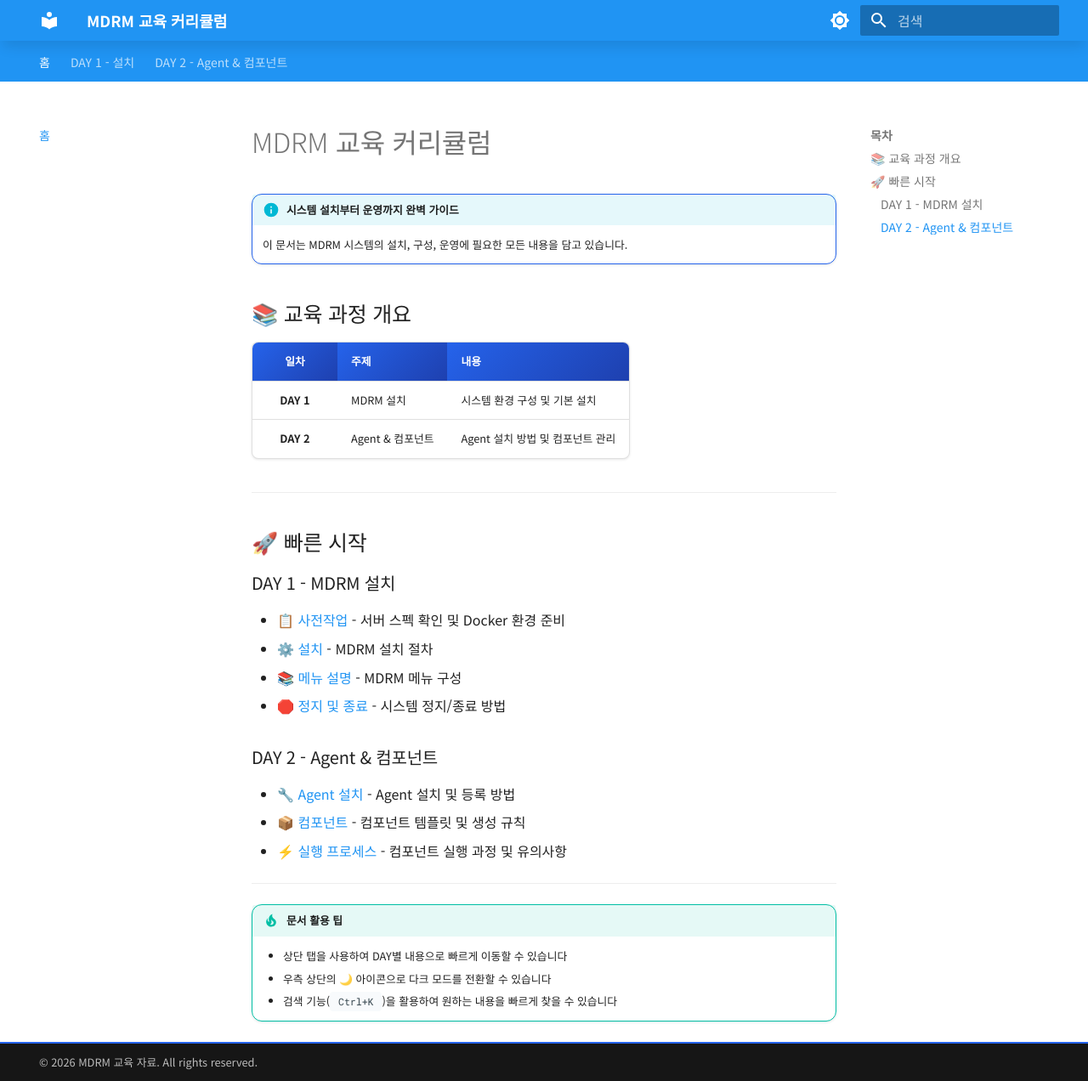
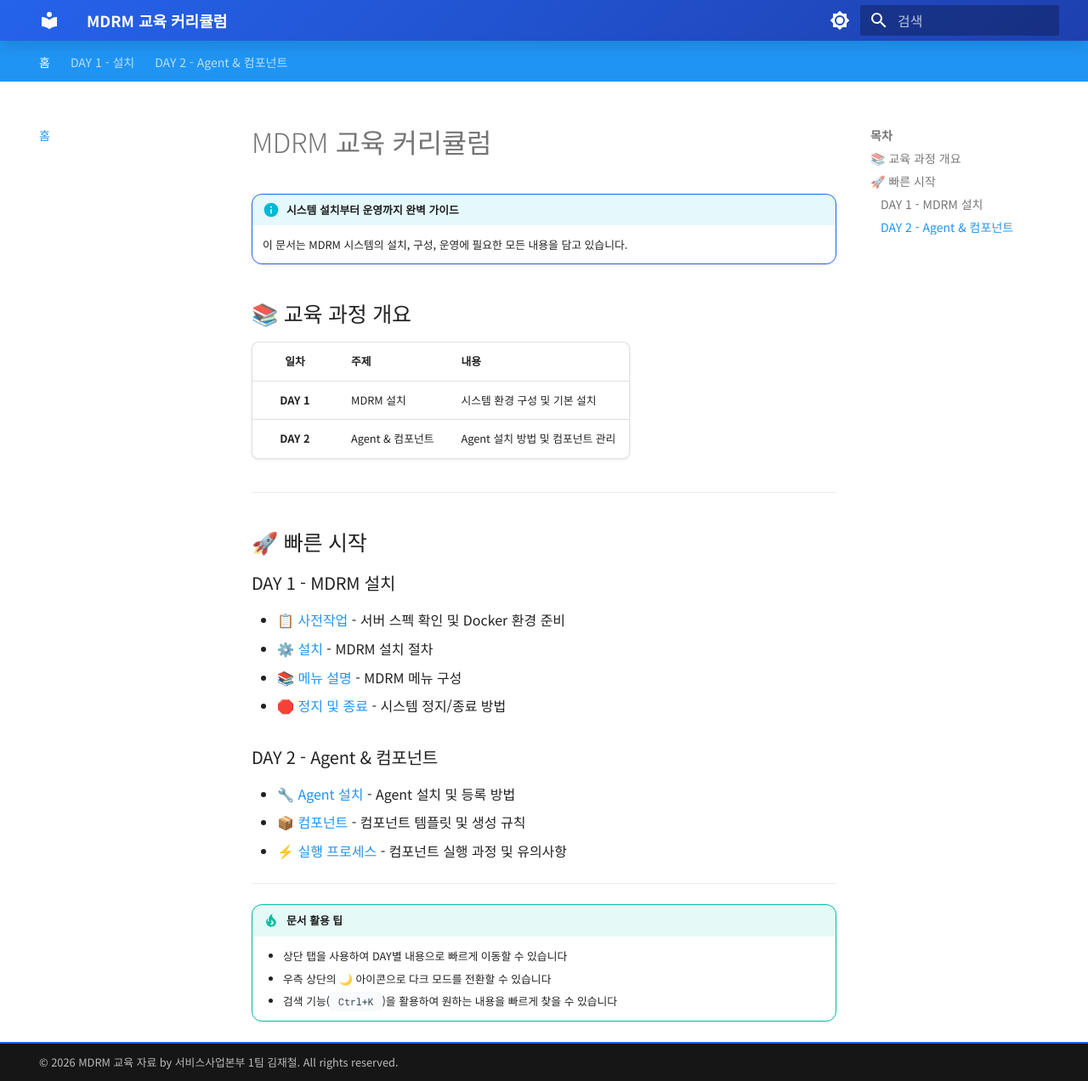
Before and after one commit to ai-uzoogom/MDRM_manual, an MkDocs documentation site: the page built from docs/index.md, in a window 1280 px wide and 1272 px high. Shown: the whole window at 85% size. Built offline with MkDocs 1.6.1 and Material for MkDocs 9.7.7, drawn with Linux system fonts in a browser that asks for light colours.

Commit message:
Update copyright and restore header gradient, remove table header gradient

```diff
--- a/docs/stylesheets/extra.css
+++ b/docs/stylesheets/extra.css
@@ -31,8 +31,9 @@
     --custom-shadow-lg: 0 10px 15px -3px rgba(0, 0, 0, 0.3);
 }
 
-/* 헤더 스타일 - 그라디언트 제거 */
+/* 헤더 그라디언트 */
 .md-header {
+    background: linear-gradient(135deg, var(--custom-primary) 0%, var(--custom-primary-dark) 100%) !important;
     box-shadow: var(--custom-shadow-lg);
 }
 
@@ -63,16 +64,15 @@
     font-size: 0.9em;
 }
 
-/* 테이블 스타일 */
+/* 테이블 스타일 - 그라디언트 제거 */
 .md-typeset table:not([class]) {
     border-radius: 8px;
     overflow: hidden;
     box-shadow: var(--custom-shadow);
 }
 
+/* 테이블 헤더는 기본 스타일 사용 */
 .md-typeset table:not([class]) th {
-    background: linear-gradient(135deg, var(--custom-primary) 0%, var(--custom-primary-dark) 100%);
-    color: white;
     font-weight: 600;
 }
 
--- a/mkdocs.yml
+++ b/mkdocs.yml
@@ -71,4 +71,4 @@ extra:
 extra_css:
   - stylesheets/extra.css
 
-copyright: "&copy; 2026 MDRM 교육 자료. All rights reserved."
+copyright: "&copy; 2026 MDRM 교육 자료 by 서비스사업본부 1팀 김재철. All rights reserved."
```
